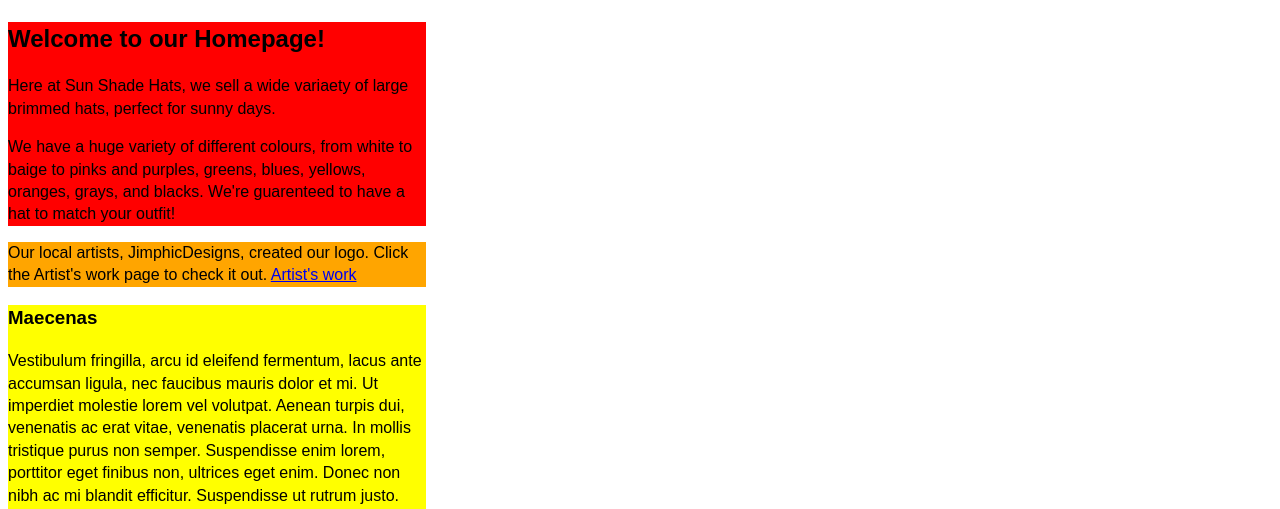
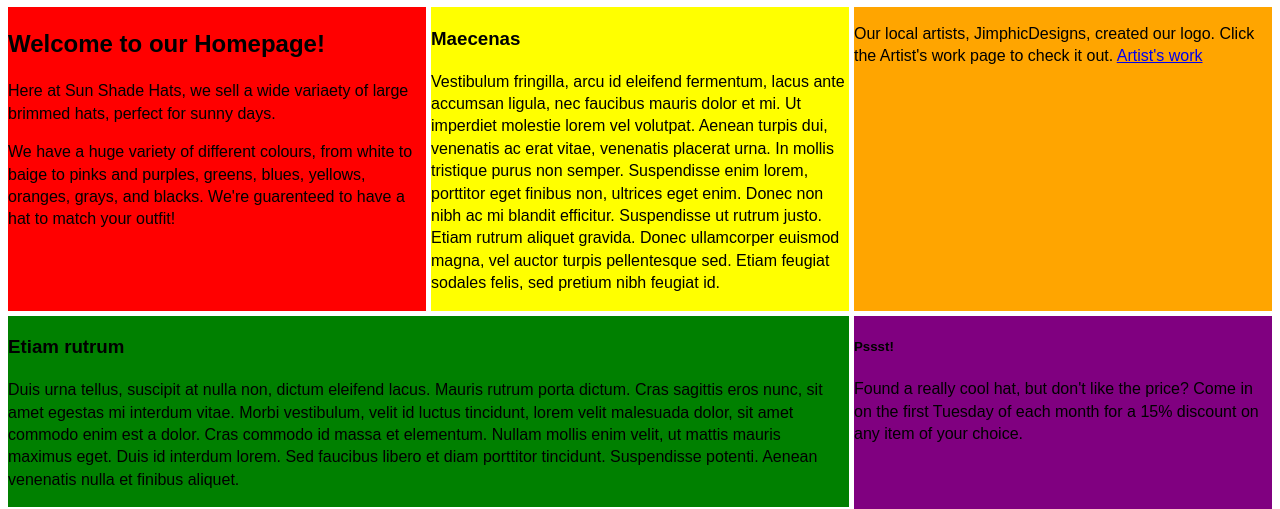
Before and after one commit to KSilver7/comp2081, a plain HTML site: page assignment-1/index.html in a window 1280 px wide. Shown: the part 251-760 px from the top of the page. Drawn offline with Linux system fonts and the light colour scheme.

Commit message:
nested main-container grid inside big-container grid

```diff
--- a/assignment-1/css/style.css
+++ b/assignment-1/css/style.css
@@ -10,11 +10,23 @@
 }
 .big-container {
     display: grid;
+    grid-template-columns: repeat(1, 1fr);
+    grid-template-rows: auto;
+    grid-area: head;
+    grid-template-areas:
+        "head"
+        "main"
+        "foot";
+    gap: 5px;
+}
+.main-container {
+    display: grid;
     grid-template-columns: repeat(3, 1fr);
     grid-template-rows: auto;
+    grid-area: main;
     grid-template-areas:
         "head head head"
-        "s1 s2 s3"
+        "s1 s3 s2"
         "s4 s4 as"
         "s5 s5 as"
         "foot foot foot";
--- a/assignment-1/index.html
+++ b/assignment-1/index.html
@@ -21,7 +21,7 @@
                 </ul>
             </nav>
         </header>
-        <main>
+        <main class="main-container"><!--We want to keep our header/main/footer, so we'll nest the stuff as a grid (main/main-container) inside the larger grid container (body/.big-container)-->
             <section id="s1">
                 <h2>Welcome to our Homepage!</h2>
                 <p>Here at Sun Shade Hats, we sell a wide variaety of large brimmed hats, perfect for sunny days.</p>
```
